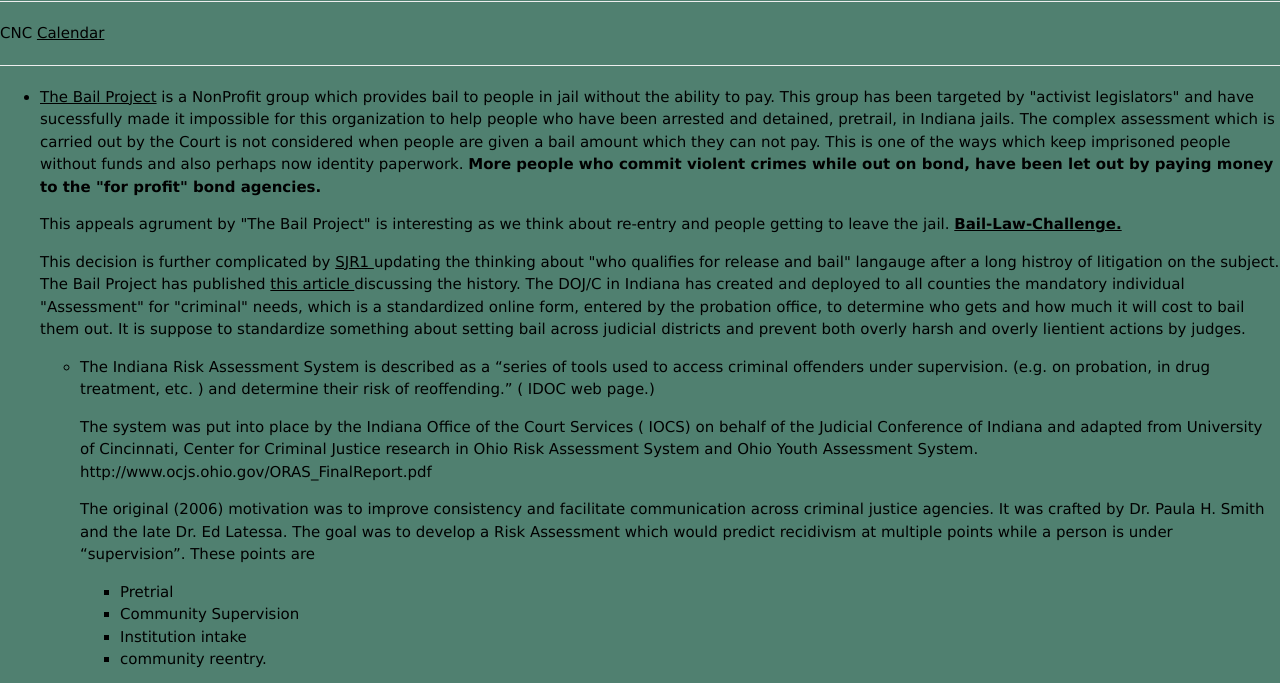
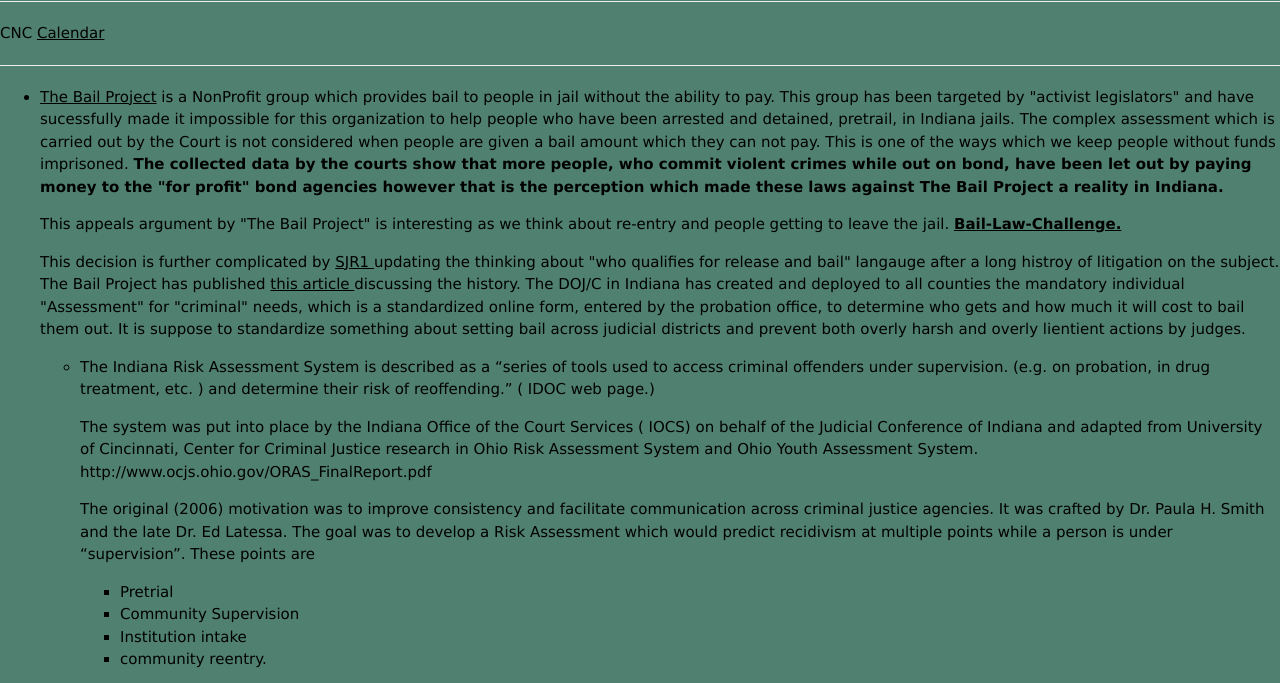
Before and after one commit to LeRoyFlow/LeRoyFlow.github.io, a plain HTML site: page HeldWithout.html in a window 1280 px wide. Shown: the part 83-766 px from the top of the page. Drawn offline with nearby package versions, Linux system fonts and the light colour scheme.

Commit message:
typos damn

```diff
--- a/HeldWithout.html
+++ b/HeldWithout.html
@@ -28,10 +28,10 @@
 <hr>
 <ul>
 <li> <p> <a href=https://bailproject.org/model/">The Bail Project</a> is a NonProfit group which provides bail to people in jail without the ability to pay. This group has been targeted by "activist legislators" and have sucessfully made it impossible for this organization to help people who have been arrested and detained, pretrail, in Indiana jails.
-The complex assessment which is carried out by the Court is not considered when people are given a bail amount which they can not pay. This is one of the ways which keep imprisoned people without funds and also perhaps now identity paperwork.
-<b> More people who commit violent crimes while out on bond, have been let out by paying money to the "for profit" bond agencies.
+The complex assessment which is carried out by the Court is not considered when people are given a bail amount which they can not pay. This is one of the ways which we keep people without funds imprisoned.
+<b> The collected data by the courts show that more people, who commit violent crimes while out on bond, have been let out by paying money to the "for profit" bond agencies however that is the perception which made these laws against The Bail Project a reality in Indiana.
 </b>
-<p> This appeals agrument by "The Bail Project" is interesting as we think about re-entry and people getting to leave the jail. <a href="https://leroyflow.github.io/assets/Bail-Law-Challenge.pdf"><b> Bail-Law-Challenge.</b> </a>
+<p> This appeals argument by "The Bail Project" is interesting as we think about re-entry and people getting to leave the jail. <a href="https://leroyflow.github.io/assets/Bail-Law-Challenge.pdf"><b> Bail-Law-Challenge.</b> </a>
 </p>
 <p>
 This decision is further complicated by <a href="https://iga.in.gov/legislative/2023/resolutions/senate/joint/1"> SJR1 </a>updating the thinking about  "who qualifies for release and bail"  langauge after a long histroy of litigation on the subject.
```
